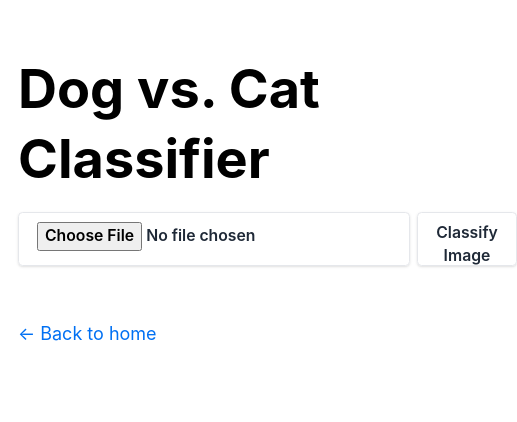
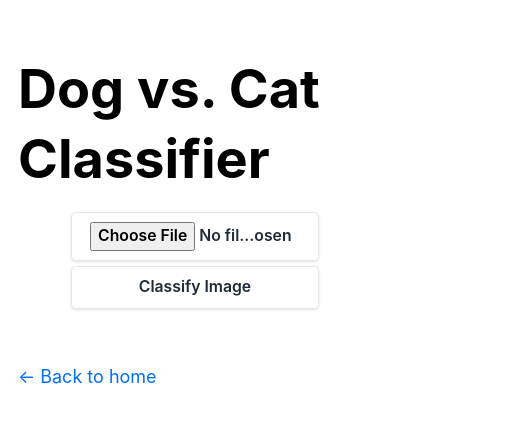
Before and after one commit to wry0313/gavinwang.dev, a Next.js app: page /Dog_Cat_Classifier_Demo in a window 390 px wide. Shown: the top 422 px of the page, 517 px wide, since content can reach past the window. Built offline with nearby package versions, Linux system fonts and the light colour scheme.

Commit message:
hopefully work now

```diff
--- a/pages/Dog_Cat_Classifier_Demo.js
+++ b/pages/Dog_Cat_Classifier_Demo.js
@@ -76,9 +76,9 @@ export default function Demo() {
                 <div className="mx-auto">
                     <h1 className="text-[3rem] leading-[1.3] font-bold mb-4">Dog vs. Cat Classifier</h1>
 
-                    <div className="flex flex-row">
-                        <input className="text-sm md:text-base flex-1 mr-[0.4rem] h-12 hover:bg-gray-100 text-gray-800 font-semibold py-2 px-4 border border-gray-200 rounded shadow" type="file" onChange={handleFileInputChange} />
-                        <button className="text-sm md:text-base flex-1 h-12 hover:bg-gray-100 text-gray-800 font-semibold py-2 px-4 border border-gray-200 rounded shadow" onClick={processImage} >Classify Image</button>
+                    <div className="flex flex-col md:flex-row items-center">
+                        <input className="w-[70%] mb-[0.3rem] md:mb-0 text-sm md:text-base flex-1 md:mr-[0.4rem] h-12 hover:bg-gray-100 text-gray-800 font-semibold py-2 px-4 border border-gray-200 rounded shadow" type="file" onChange={handleFileInputChange} />
+                        <button className="w-[70%] text-sm md:text-base flex-1 h-12 hover:bg-gray-100 text-gray-800 font-semibold py-2 px-4 border border-gray-200 rounded shadow" onClick={processImage} >Classify Image</button>
                     </div>
                 </div>
                 <div >
```
